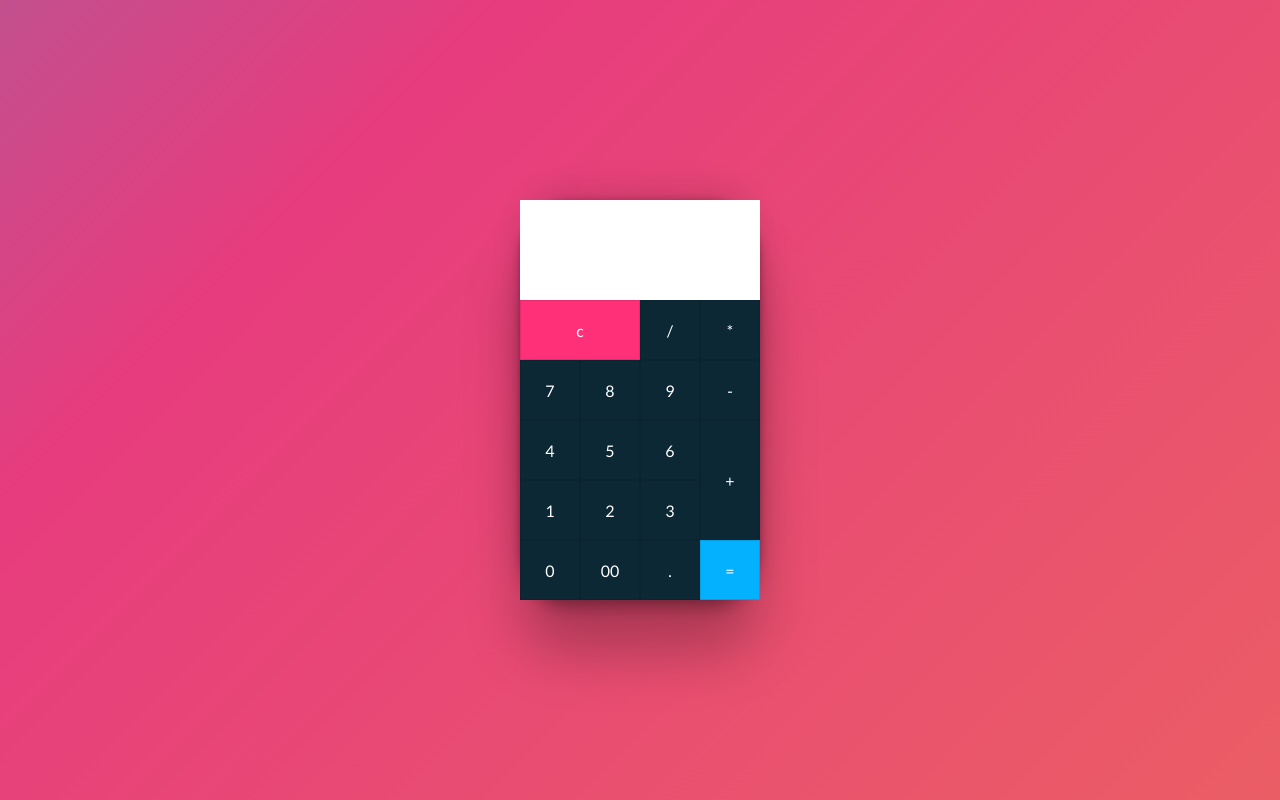
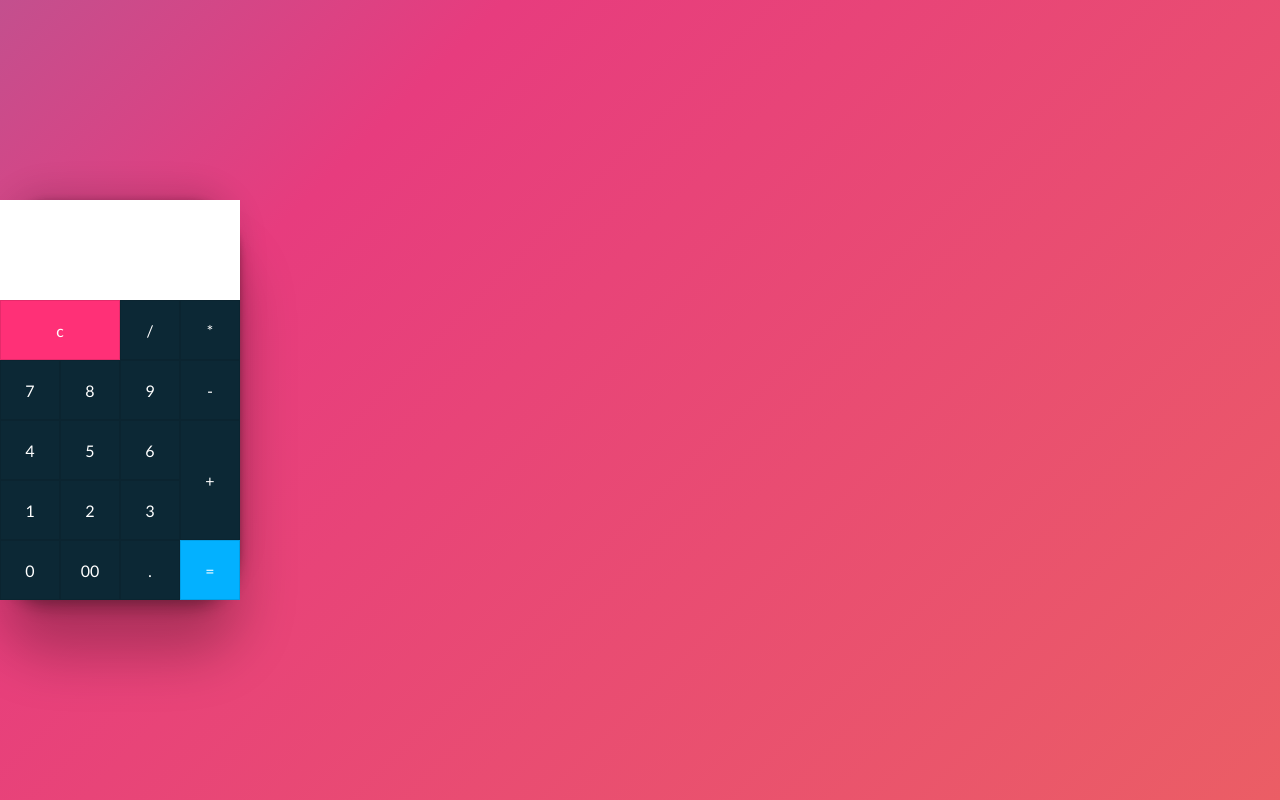
Before and after one commit to Pupz124/ONLINE-CALCULATOR, a plain HTML site: page index.html in a window 1280 px wide. Drawn offline with Linux system fonts and the light colour scheme.

Commit message:
Update styles.css

```diff
--- a/styles.css
+++ b/styles.css
@@ -8,8 +8,8 @@
 
 body {
 	display: flex;
-	justify-content: center;
 	align-items: center;
+	marin-left: 150px;
 	min-height: 100vh;
 	background: #091921;
 	background: linear-gradient(-45deg, #ee7752, #e73c7e, #23a6d5, #23d5ab);
```
